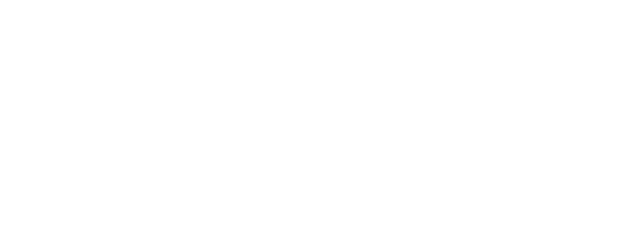
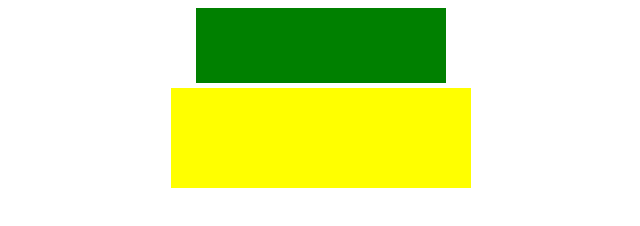
Before and after one commit to KhalrashkinDima/gr_1_kharlashkin_dmitry_dz_11, a plain HTML site: page index.html in a window 1280 px wide. Shown: the whole page, without its empty margins (319-959 px from the left). Drawn offline with Linux system fonts and the light colour scheme.

Commit message:
Update index.html

```diff
--- a/index.html
+++ b/index.html
@@ -4,6 +4,6 @@
 	<title>Домашнее задание №11</title>
 </head>
 <body>
-	<script src="./js/homework_7.js"></script>
+	<script src="./js/homework_8_2.js"></script>
 </body>
 </html>
```
